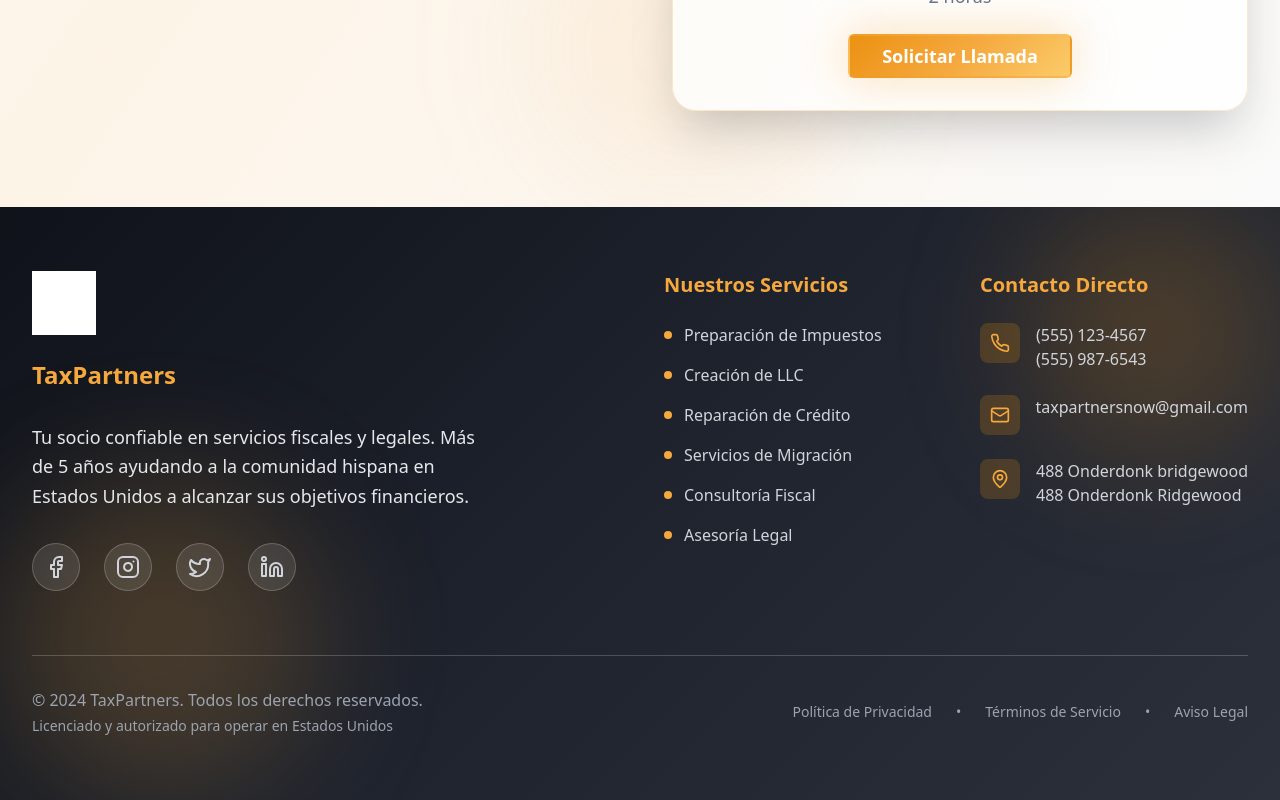
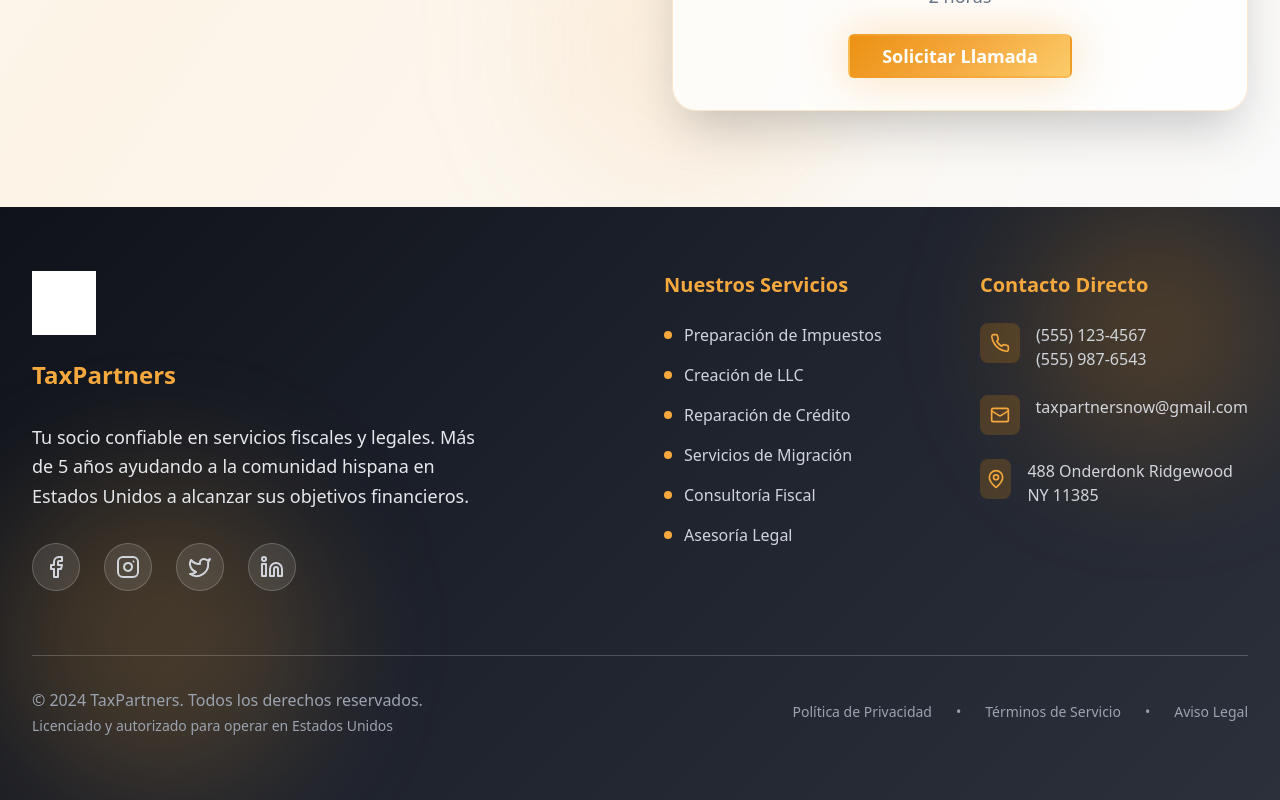
Before and after one commit to taxpartnersnow/mitaxpro, a React (Vite) app: page / in a window 1280 px wide. Shown: the part 5117-5917 px from the top of the page. Built offline with nearby package versions, Linux system fonts and the light colour scheme.

Commit message:
Cambiar ubicación en el footer
Cambié la ubicación en el footer a "488 Onderdonk Ridgewood NY 11385".

```diff
--- a/src/components/Footer.tsx
+++ b/src/components/Footer.tsx
@@ -82,8 +82,7 @@ const Footer = () => {
                   <MapPin className="w-5 h-5 text-primary-glow group-hover:text-white" />
                 </div>
                 <div>
-                  <p className="text-gray-300 group-hover:text-white transition-colors duration-300">488 Onderdonk bridgewood</p>
-                  <p className="text-gray-300 group-hover:text-white transition-colors duration-300">488 Onderdonk Ridgewood</p>
+                  <p className="text-gray-300 group-hover:text-white transition-colors duration-300">488 Onderdonk Ridgewood NY 11385</p>
                 </div>
               </div>
             </div>
```
